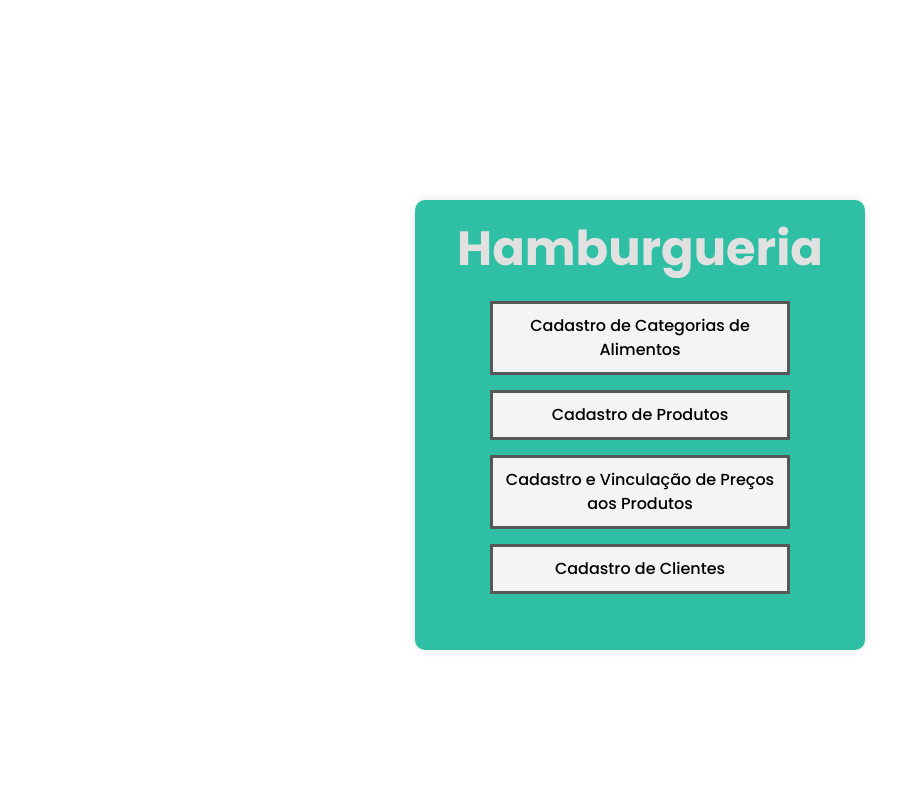
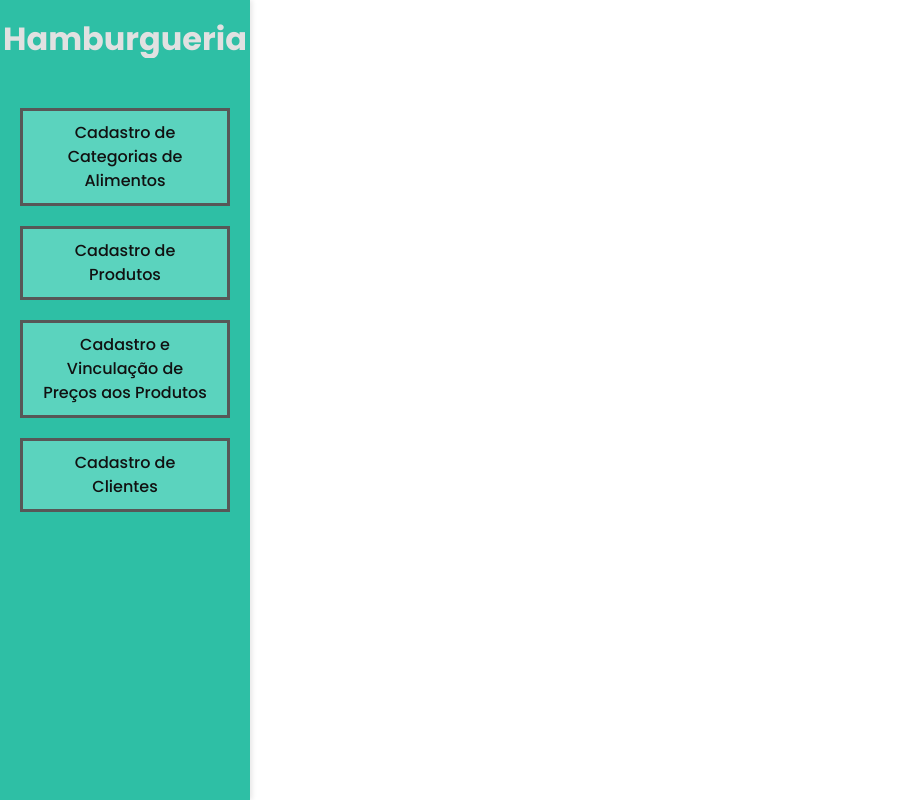
Before and after one commit to ArtuurVinicius/Hamburgueria-Front, a React (Vite) app: page / in a window 1280 px wide. Shown: the whole page, without its empty margins (0-923 px from the left). Built offline with nearby package versions, Linux system fonts and the light colour scheme.

Commit message:
fix(add-new-home):refazendo a home

```diff
--- a/src/pages/Home/index.jsx
+++ b/src/pages/Home/index.jsx
@@ -3,18 +3,16 @@ import { useNavigate } from 'react-router-dom';
 import './style.css';
 
 function Home() {
-  const [count, setCount] = useState(0);
   const navigate = useNavigate();
 
   return (
-    <div className='container' id='home'>
-      <h1 id='pName'>Hamburgueria</h1>
+    <div className="sidebar">
+      <h1 id="pName">Hamburgueria</h1>
       <button onClick={() => navigate('/categoria-alimentos')}>Cadastro de Categorias de Alimentos</button>
       <button onClick={() => navigate('/cadastro-produtos')}>Cadastro de Produtos</button>
       <button onClick={() => navigate('/cadastro-precos')}>Cadastro e Vinculação de Preços aos Produtos</button>
       <button onClick={() => navigate('/cadastro-clientes')}>Cadastro de Clientes</button>
     </div>
-
   );
 }
 
--- a/src/pages/Home/style.css
+++ b/src/pages/Home/style.css
@@ -1,37 +1,41 @@
-.container {
+.sidebar {
+  position: fixed;
+  top: 0;
+  left: 0;
+  height: 100vh;
+  width: 250px;
+  background-color: #2EBFA5;
   display: flex;
   flex-direction: column;
   align-items: center;
-  gap: 15px;
-  margin-top: 50px;
+  padding: 20px;
+  box-shadow: 2px 0 5px rgba(0, 0, 0, 0.1);
+  gap: 20px;
 }
 
-button {
-  width: 300px;
+.sidebar #pName {
+  background: #E1E1E1;
+  background-clip: text;
+  -webkit-text-fill-color: transparent;
+  font-size: 32px;
+  font-weight: bold;
+  text-align: center;
+  margin-bottom: 30px;
+}
+
+.sidebar button {
+  width: 100%; /* Botões ocupam toda a largura da sidebar */
   padding: 10px 20px;
-  font-size: 20px;
-  background-color: #ff6b6b;
-  color: #111;
-  border: 3px solid #575757;
-  border-radius: 5px;
+  font-size: 16px;
+  background-color: #5BD3BE;
+  color: #111; /* Texto escuro */
   cursor: pointer;
   text-align: center;
   transition: 0.3s ease;
 }
 
-button:hover {
-  background-color: #fdfdfd;
+/* Efeito hover nos botões */
+.sidebar button:hover {
+  background-color: #fdfdfd; /* Fundo claro no hover */
+  color: #111; /* Texto permanece escuro */
 }
-
-#pName {
-  background: #E1E1E1;
-  background-clip: text;
-  -webkit-text-fill-color: transparent;
-  font-size: 48px;
-  font-weight: bold;
-}
-
-#home {
-  width: 450px;
-  height: 450px;
-}
```
